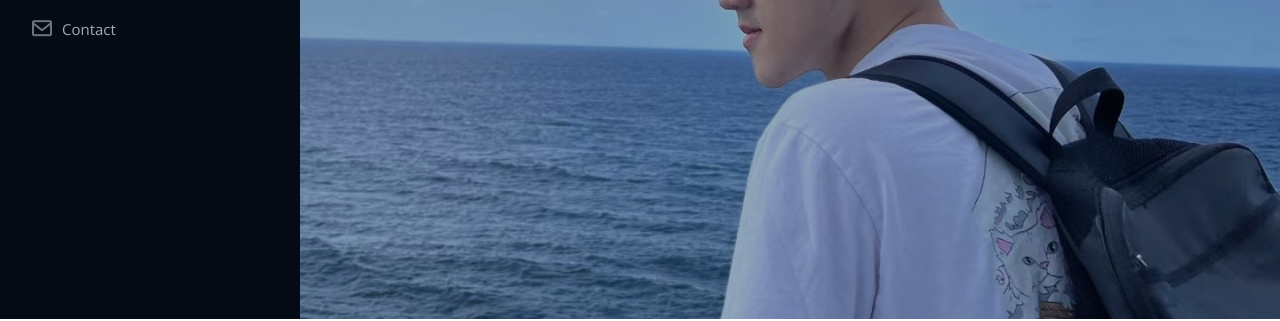
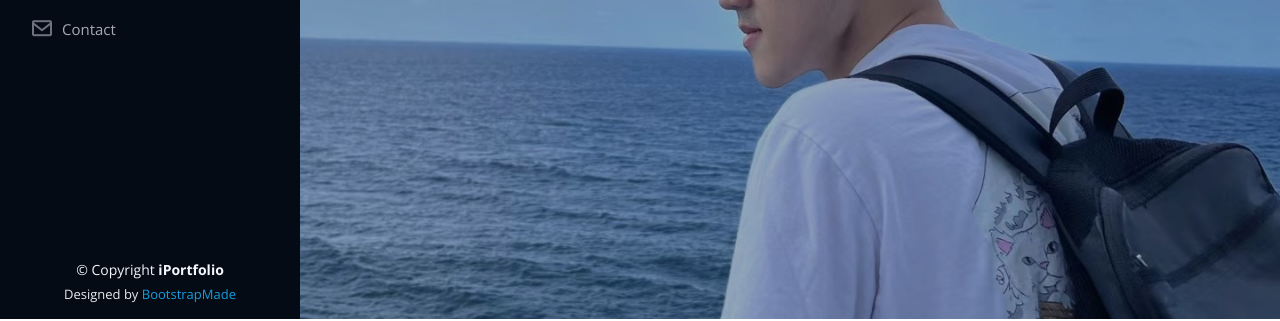
Before and after one commit to Charlesxu914/Charlesxu914.github.io, a plain HTML site: page index.html in a window 1280 px wide. Shown: the part 481-802 px from the top of the page. Drawn offline with nearby package versions, Linux system fonts and the light colour scheme.

Commit message:
updates2

```diff
--- a/index.html
+++ b/index.html
@@ -499,7 +499,21 @@
 
   </main><!-- End #main -->
 
-
+  <!-- ======= Footer ======= -->
+  <footer id="footer">
+    <div class="container">
+      <div class="copyright">
+        &copy; Copyright <strong><span>iPortfolio</span></strong>
+      </div>
+      <div class="credits">
+        <!-- All the links in the footer should remain intact. -->
+        <!-- You can delete the links only if you purchased the pro version. -->
+        <!-- Licensing information: https://bootstrapmade.com/license/ -->
+        <!-- Purchase the pro version with working PHP/AJAX contact form: https://bootstrapmade.com/iportfolio-bootstrap-portfolio-websites-template/ -->
+        Designed by <a href="https://bootstrapmade.com/">BootstrapMade</a>
+      </div>
+    </div>
+  </footer><!-- End  Footer -->
 
   <a href="#" class="back-to-top d-flex align-items-center justify-content-center"><i class="bi bi-arrow-up-short"></i></a>
 
```
